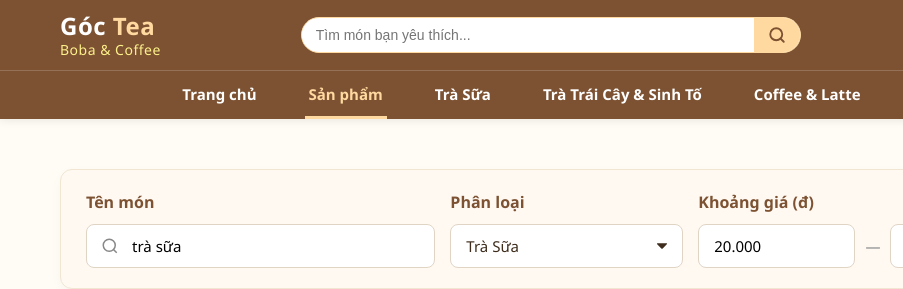
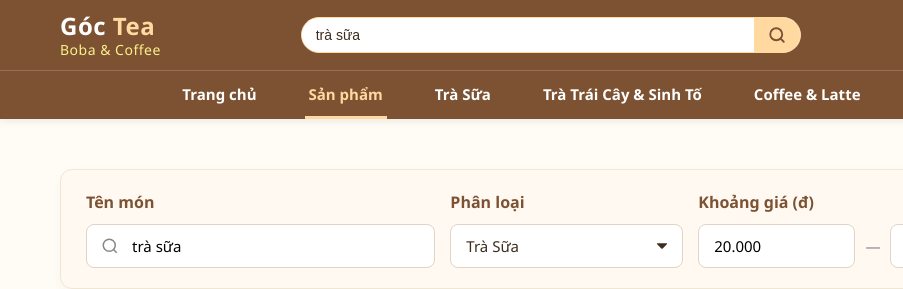
Before and after one commit to hnhan2429/Tea-Coffee, a plain HTML site: page search.html in a window 1280 px wide. Shown: the top 289 px of the page, 0-903 px from the left. Drawn offline with Linux system fonts and the light colour scheme.

Commit message:
sửa lỗi hiển thị

```diff
--- a/search.html
+++ b/search.html
@@ -29,6 +29,7 @@
           <input
             type="text"
             name="q"
+            value="trà sữa"
             placeholder="Tìm món bạn yêu thích..."
             autocomplete="off"
           />
@@ -85,7 +86,9 @@
               <select name="phan-loai" class="search-select">
                 <option value="all">Tất cả</option>
                 <option value="tra-sua" selected>Trà Sữa</option>
-                <option value="tra-trai-cay-sinh-to">Trà Trái Cây & Sinh Tố</option>
+                <option value="tra-trai-cay-sinh-to">
+                  Trà Trái Cây & Sinh Tố
+                </option>
                 <option value="coffee-latte">Coffee & Latte</option>
                 <option value="topping">Topping</option>
               </select>
```
